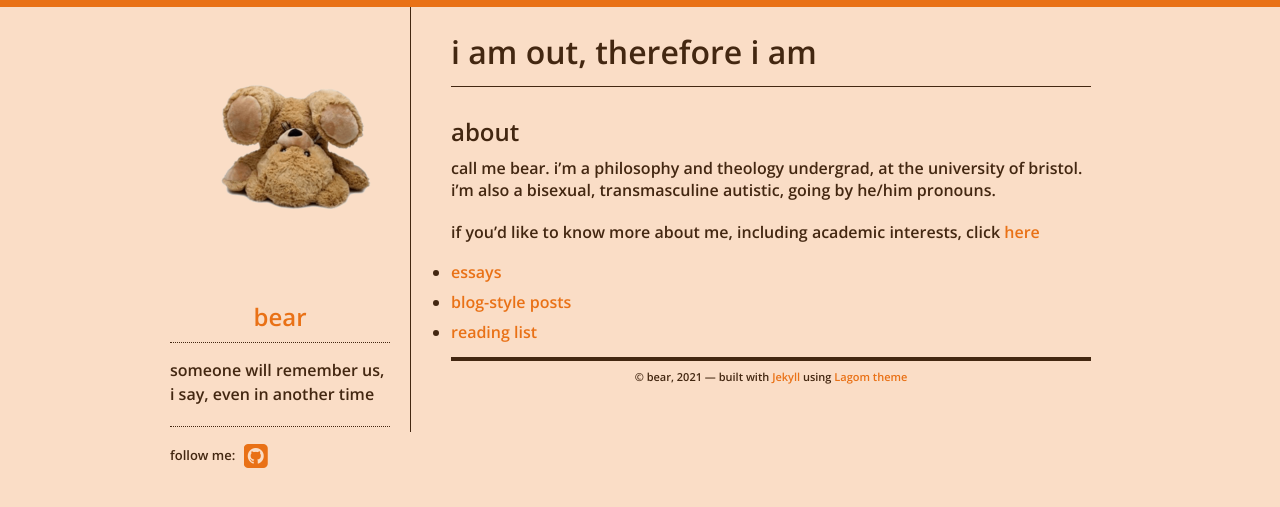
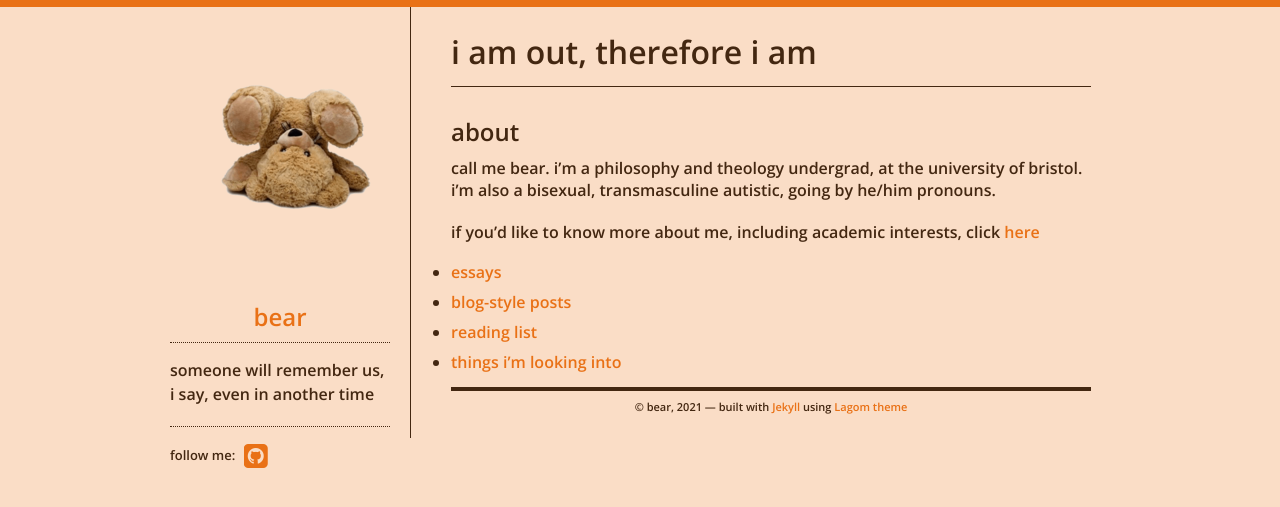
Before and after one commit to jamiethebear/jamiethebear.github.io, a Jekyll site: the page built from index.md, in a window 1280 px wide. Shown: the top 507 px of the page. Built offline with Jekyll 4.4.1, drawn with Linux system fonts in a browser that asks for light colours; our own code applies the rules of GitHub Pages for plain Markdown files.

Commit message:
added a new section

```diff
--- a/index.md
+++ b/index.md
@@ -10,3 +10,4 @@ if you'd like to know more about me, including academic interests, click [here](
 * [essays](./essays.html)
 * [blog-style posts](./blog.html)
 * [reading list](./reading.html)
+* [things i'm looking into](./things.html)
```
